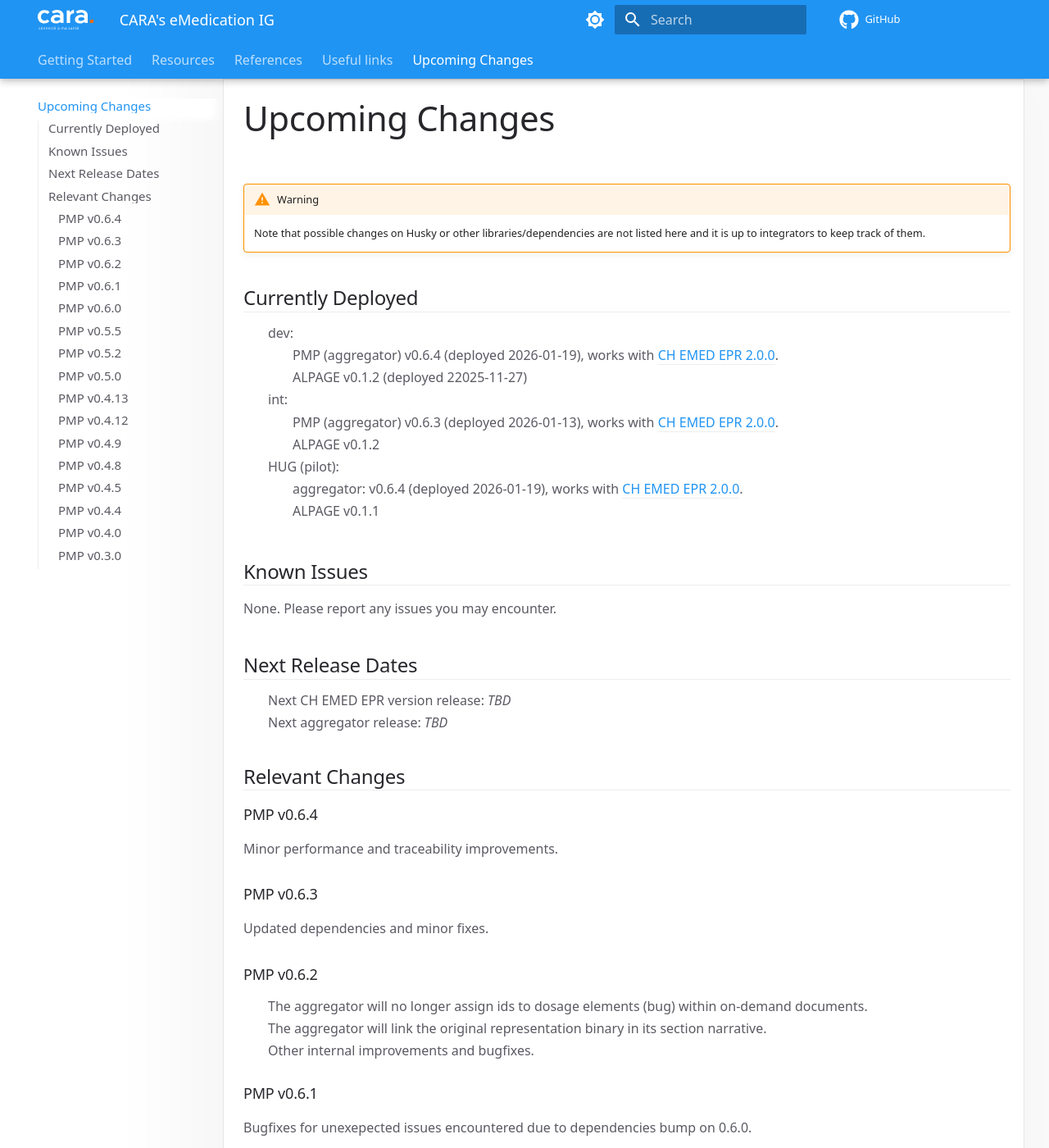
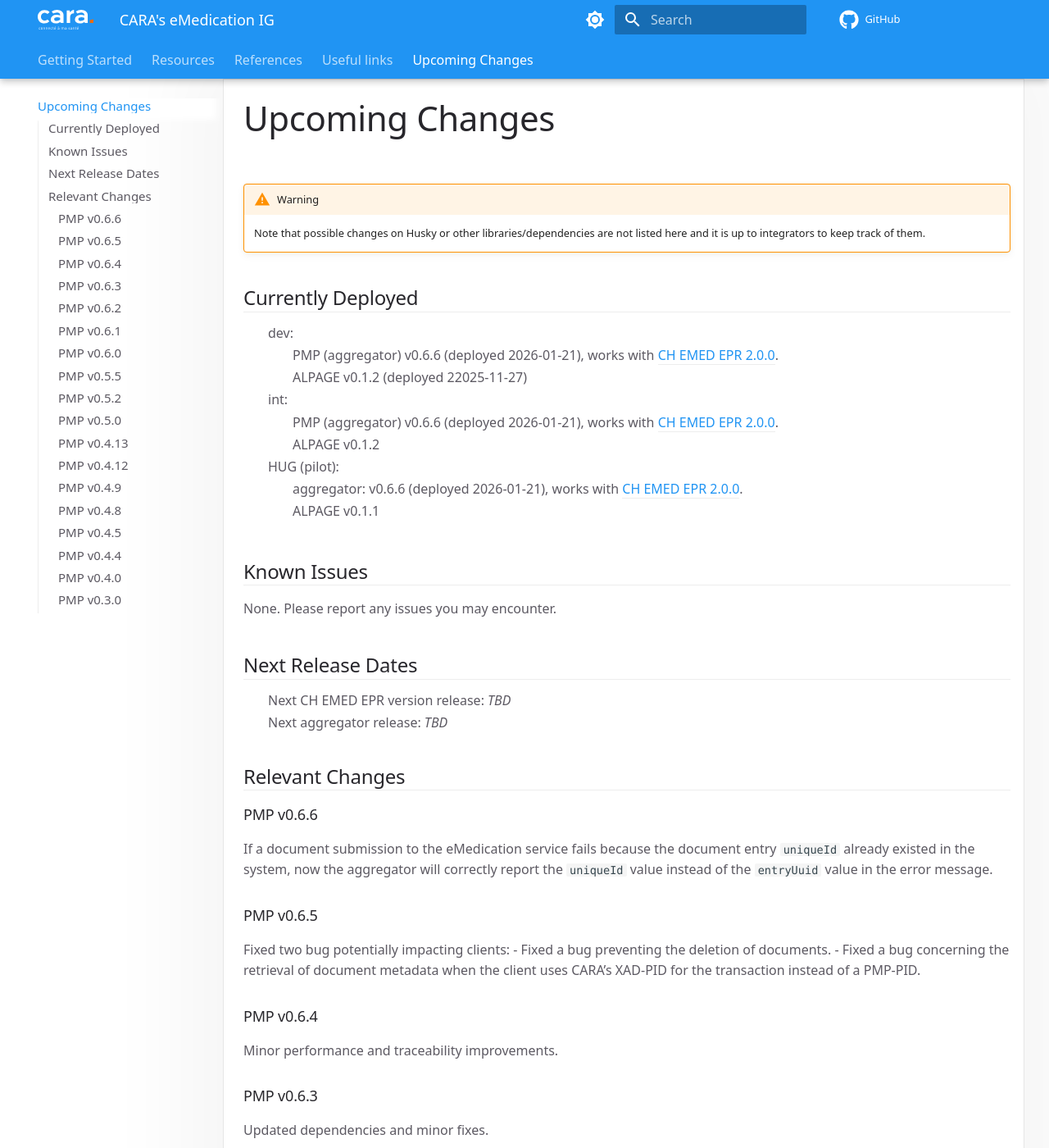
Before and after one commit to CARA-ch/emed-service-guide, an MkDocs documentation site: the page built from docs/other/upcoming_changes.md, in a window 1280 px wide and 1400 px high. Shown: the whole window at 82% size. Built offline with MkDocs 1.6.1 and Material for MkDocs 9.7.7, drawn with Linux system fonts in a browser that asks for light colours; comment, search, counter and statistics services are not loaded.

Commit message:
updated deployments

```diff
--- a/docs/other/upcoming_changes.md
+++ b/docs/other/upcoming_changes.md
@@ -5,13 +5,13 @@
 ## Currently Deployed
 
   - dev:
-    - PMP (aggregator) v0.6.4 (deployed 2026-01-19), works with [CH EMED EPR 2.0.0](https://fhir.ch/ig/ch-emed-epr/2.0.0/index.html).
+    - PMP (aggregator) v0.6.6 (deployed 2026-01-21), works with [CH EMED EPR 2.0.0](https://fhir.ch/ig/ch-emed-epr/2.0.0/index.html).
     - ALPAGE v0.1.2 (deployed 22025-11-27)
   - int:
-    - PMP (aggregator) v0.6.3 (deployed 2026-01-13), works with [CH EMED EPR 2.0.0](https://fhir.ch/ig/ch-emed-epr/2.0.0/index.html).
+    - PMP (aggregator) v0.6.6 (deployed 2026-01-21), works with [CH EMED EPR 2.0.0](https://fhir.ch/ig/ch-emed-epr/2.0.0/index.html).
     - ALPAGE v0.1.2
   - HUG (pilot):
-    - aggregator: v0.6.4 (deployed 2026-01-19), works with [CH EMED EPR 2.0.0](https://fhir.ch/ig/ch-emed-epr/2.0.0/index.html).
+    - aggregator: v0.6.6 (deployed 2026-01-21), works with [CH EMED EPR 2.0.0](https://fhir.ch/ig/ch-emed-epr/2.0.0/index.html).
 	- ALPAGE v0.1.1
 ## Known Issues
 None. Please report any issues you may encounter.
@@ -22,6 +22,14 @@
 - Next aggregator release: *TBD*
 
 ## Relevant Changes
+### PMP v0.6.6
+If a document submission to the eMedication service fails because the document entry `uniqueId` already existed in the system, now the aggregator will correctly report the `uniqueId` value instead of the `entryUuid` value in the error message.
+
+### PMP v0.6.5
+Fixed two bug potentially impacting clients:
+- Fixed a bug preventing the deletion of documents.
+- Fixed a bug concerning the retrieval of document metadata when the client uses CARA's XAD-PID for the transaction instead of a PMP-PID.
+
 ### PMP v0.6.4
 Minor performance and traceability improvements.
 
```
